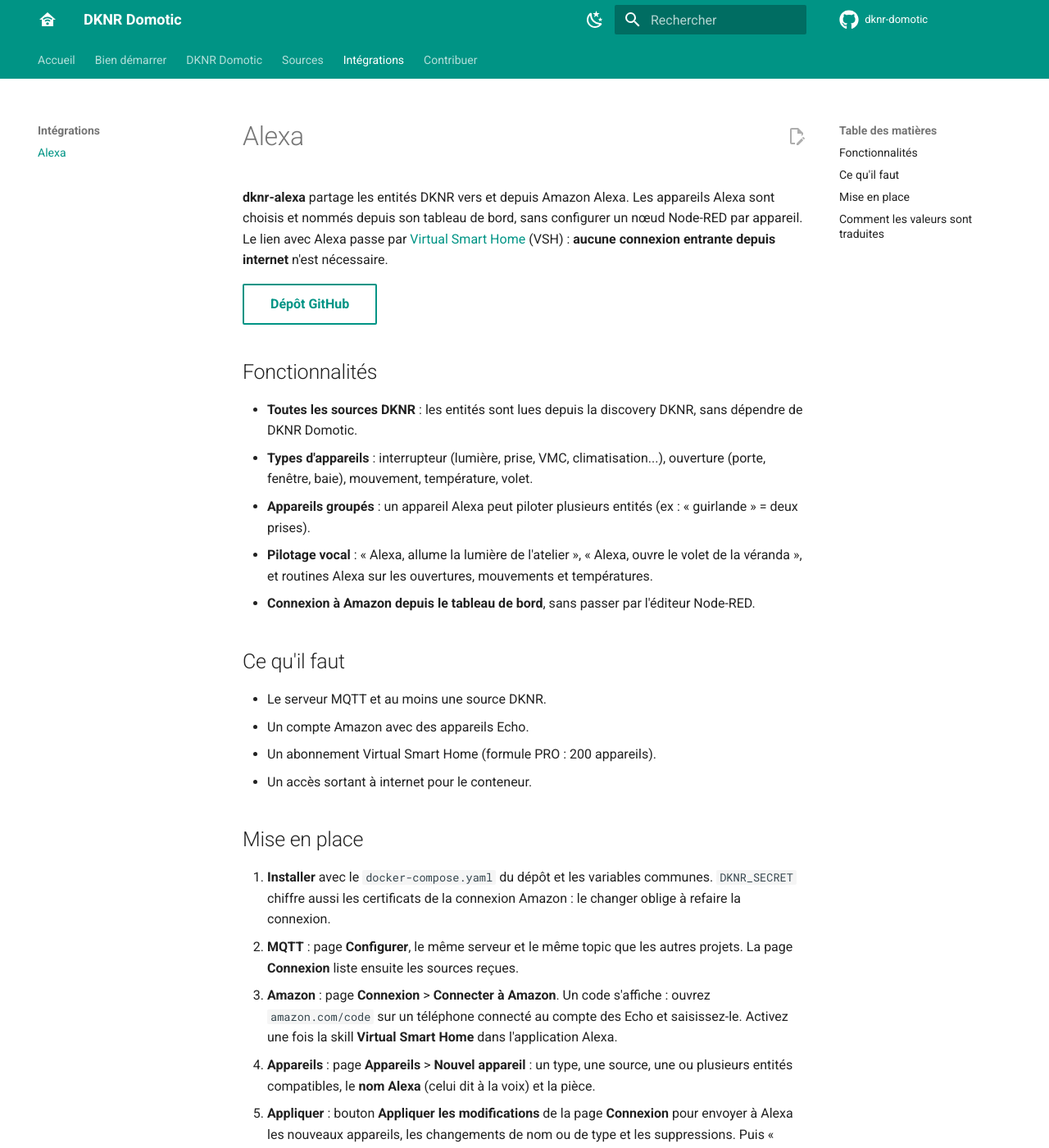
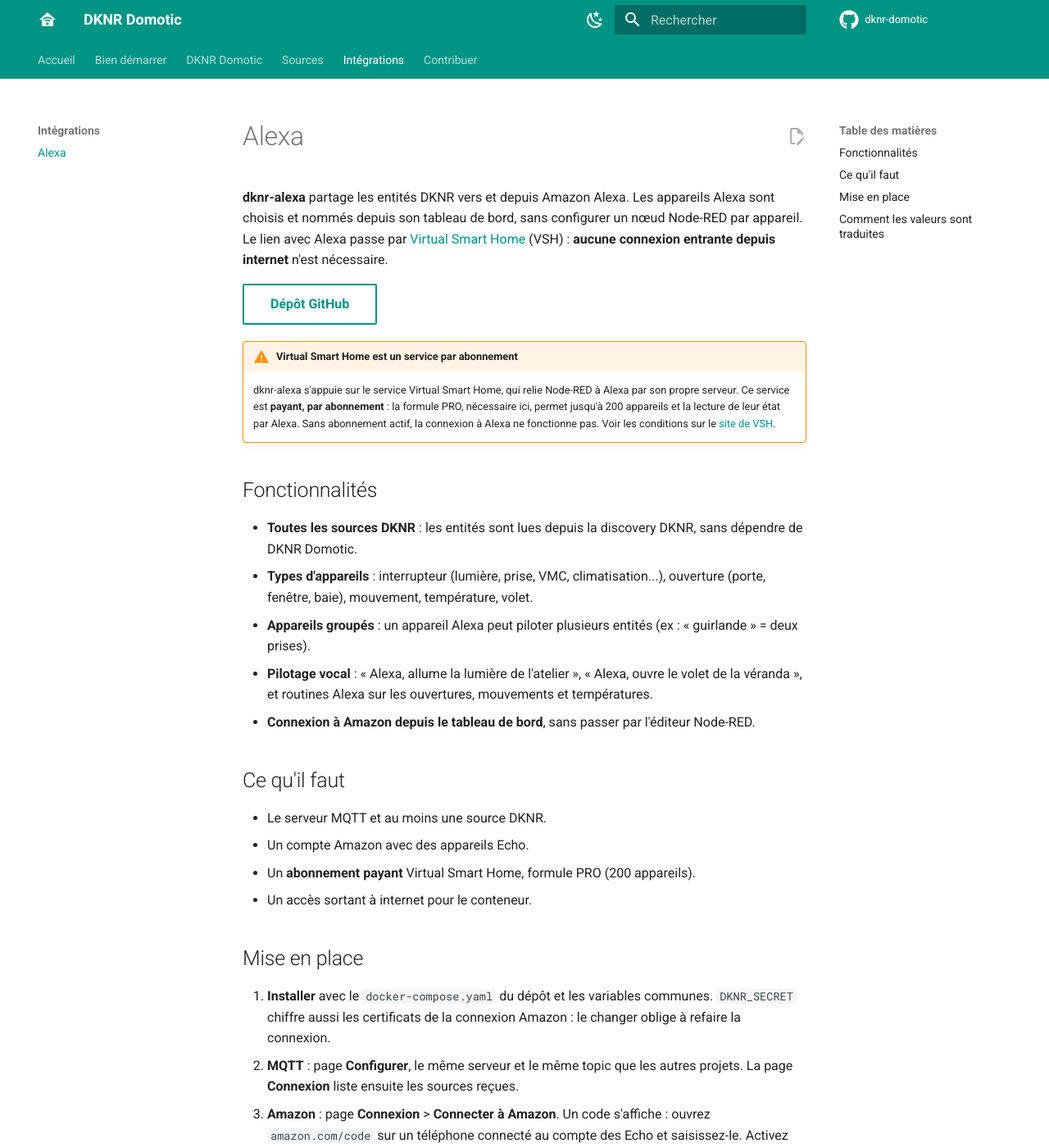
Before and after one commit to dknr-domotic/dknr-domotic.github.io, an MkDocs documentation site: the page built from docs/integrations/alexa.md, in a window 1280 px wide and 1400 px high. Shown: the whole window at 82% size. Built offline with MkDocs 1.6.1 and Material for MkDocs 9.7.7, drawn with Linux system fonts in a browser that asks for light colours; comment, search, counter and statistics services are not loaded.

Commit message:
Alexa: Virtual Smart Home is a paid subscription
Co-Authored-By: Claude Opus 5.5 <noreply@anthropic.com>
Claude-Session: https://claude.ai/code/session_01XoecHYPqFDJhw3i986vTF5

```diff
--- a/docs/integrations/alexa.md
+++ b/docs/integrations/alexa.md
@@ -3,6 +3,9 @@
 **dknr-alexa** partage les entités DKNR vers et depuis Amazon Alexa. Les appareils Alexa sont choisis et nommés depuis son tableau de bord, sans configurer un nœud Node-RED par appareil. Le lien avec Alexa passe par [Virtual Smart Home](https://github.com/csuermann/node-red-contrib-virtual-smart-home) (VSH) : **aucune connexion entrante depuis internet** n'est nécessaire.
 
 [Dépôt GitHub](https://github.com/dknr-domotic/dknr-alexa){ .md-button }
+
+!!! warning "Virtual Smart Home est un service par abonnement"
+    dknr-alexa s'appuie sur le service Virtual Smart Home, qui relie Node-RED à Alexa par son propre serveur. Ce service est **payant, par abonnement** : la formule PRO, nécessaire ici, permet jusqu'à 200 appareils et la lecture de leur état par Alexa. Sans abonnement actif, la connexion à Alexa ne fonctionne pas. Voir les conditions sur le [site de VSH](https://github.com/csuermann/node-red-contrib-virtual-smart-home).
 
 
 ## Fonctionnalités
@@ -18,7 +21,7 @@
 
 - Le serveur MQTT et au moins une source DKNR.
 - Un compte Amazon avec des appareils Echo.
-- Un abonnement Virtual Smart Home (formule PRO : 200 appareils).
+- Un **abonnement payant** Virtual Smart Home, formule PRO (200 appareils).
 - Un accès sortant à internet pour le conteneur.
 
 
```
